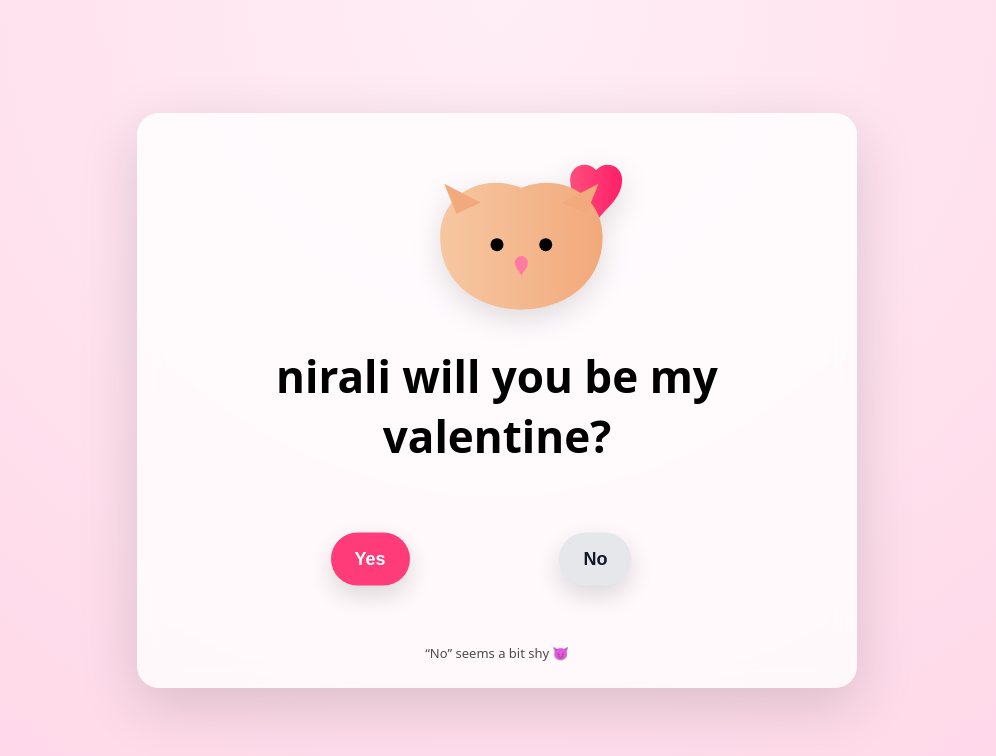
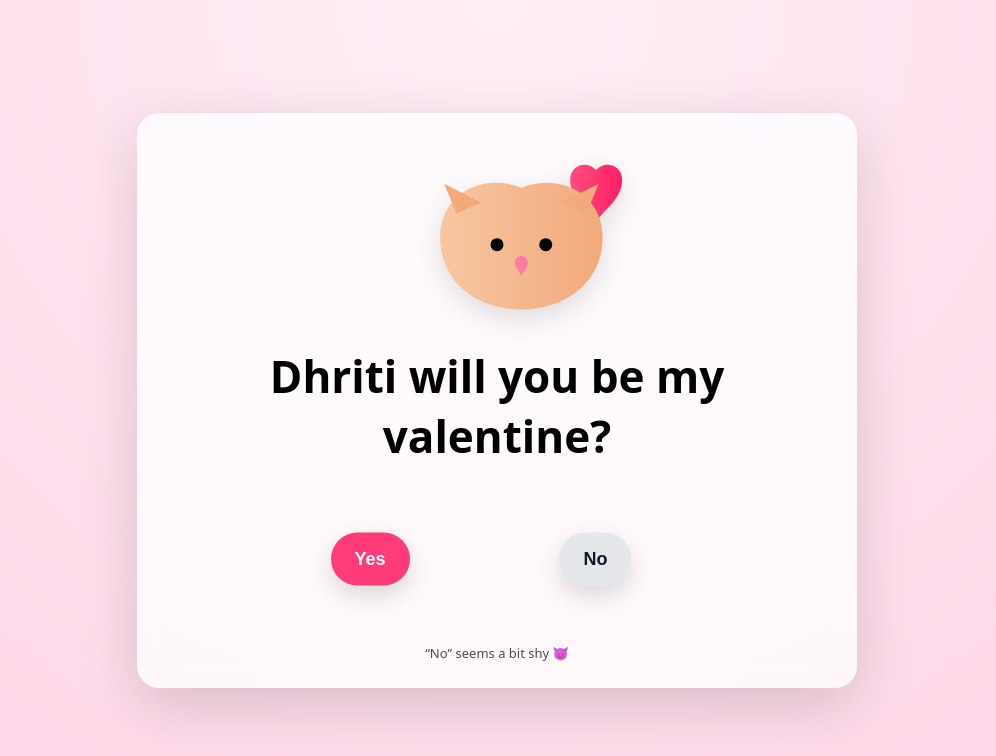
Before and after one commit to meetshah1311/test, a plain HTML site: page index.html in a window 1280 px wide. Shown: the whole page, without its empty margins (143-1139 px from the left). Drawn offline with nearby package versions, Linux system fonts and the light colour scheme.

Commit message:
Add files via upload

```diff
--- a/index.html
+++ b/index.html
@@ -171,7 +171,7 @@
             fill="#ff7aa2"/>
     </svg>
 
-    <h1>nirali will you be my valentine?</h1>
+    <h1>Dhriti will you be my valentine?</h1>
 
     <section class="button-zone" id="zone">
       <button id="yesBtn">Yes</button>
```
